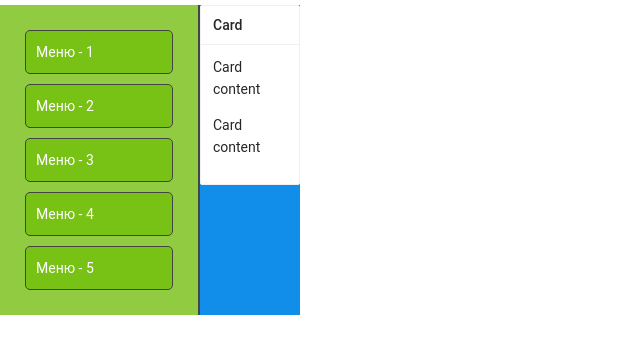
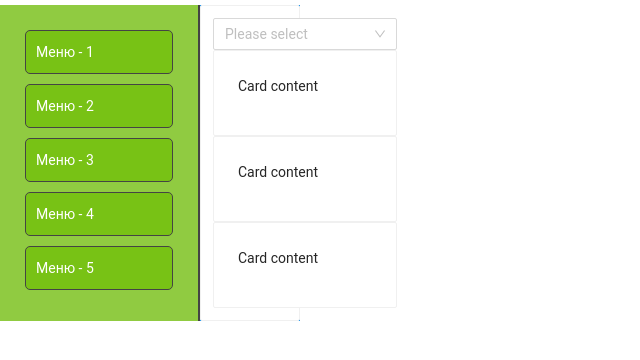
Before and after one commit to AleksRomanov/kredit_finance, a Next.js app: page /components/main-menu in a window 1280 px wide. Shown: the top 360 px of the page, without its empty margins (0-640 px from the left). Built offline with nearby package versions, Linux system fonts and the light colour scheme.

Commit message:
Создание структуры и разметки страницы ....+ main-content

```diff
--- a/pages/components/main-content.js
+++ b/pages/components/main-content.js
@@ -1,13 +1,63 @@
 import React from 'react';
 import {Card, Space} from "antd";
+// import 'antd/dist/antd.css';
+import { Cascader } from 'antd';
+
+
+function onChange(value) {
+    console.log(value);
+}
+
+const options = [
+    {
+        value: 'zhejiang',
+        label: 'Zhejiang',
+        children: [
+            {
+                value: 'hangzhou',
+                label: 'Hangzhou',
+                children: [
+                    {
+                        value: 'xihu',
+                        label: 'West Lake',
+                    },
+                ],
+            },
+        ],
+    },
+    {
+        value: 'jiangsu',
+        label: 'Jiangsu',
+        children: [
+            {
+                value: 'nanjing',
+                label: 'Nanjing',
+                children: [
+                    {
+                        value: 'zhonghuamen',
+                        label: 'Zhong Hua Men',
+                    },
+                ],
+            },
+        ],
+    },
+];
 
 const MainContent = () => {
     return (
         <div>
             <Space direction="vertical" size="middle" style={{ display: 'flex' }}>
-                <Card title="Card" size="small">
-                    <p>Card content</p>
-                    <p>Card content</p>
+                <Card size="small">
+                    <Cascader options={options} onChange={onChange} placeholder="Please select" />
+                    <Card style={{ width: 184 }}>
+                        <p>Card content</p>
+                    </Card>
+                    <Card style={{ width: 184 }}>
+                        <p>Card content</p>
+                    </Card>
+                    <Card style={{ width: 184 }}>
+                        <p>Card content</p>
+                    </Card>
                 </Card>
             </Space>
         </div>
```
